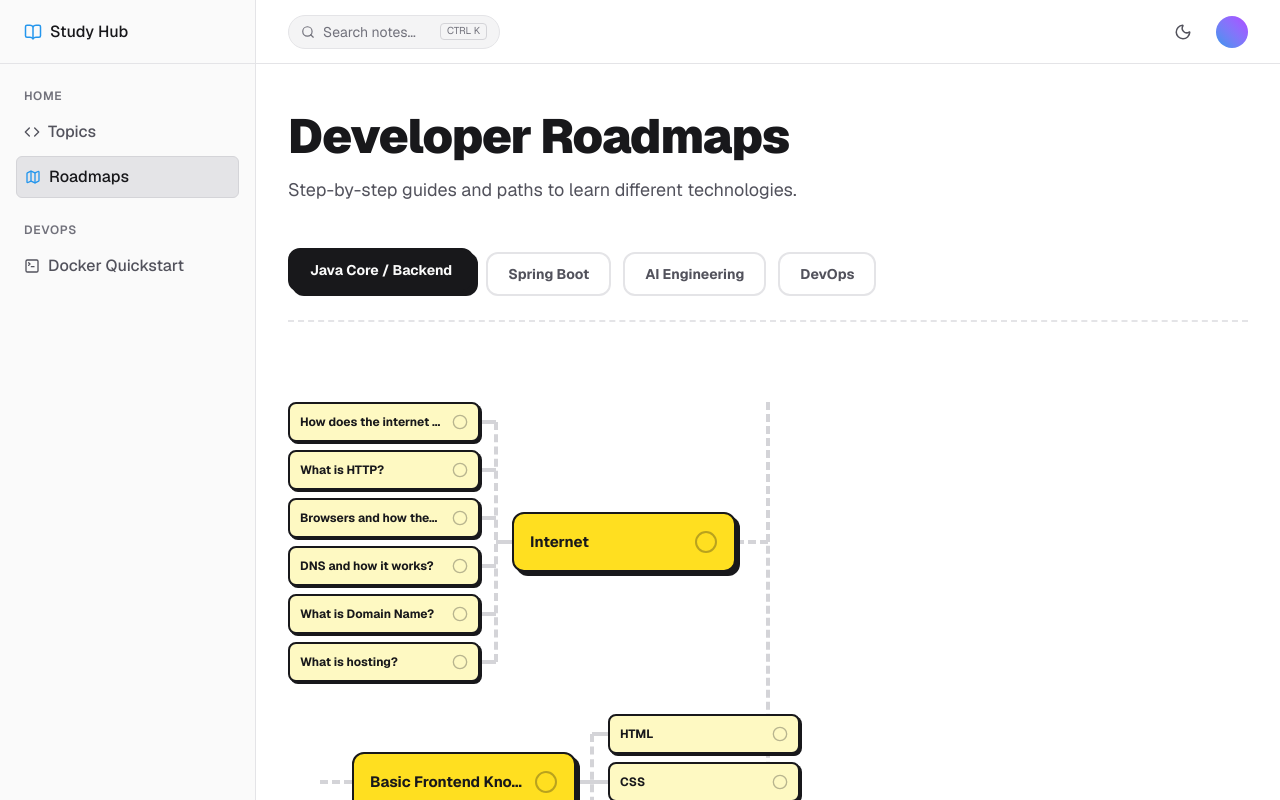
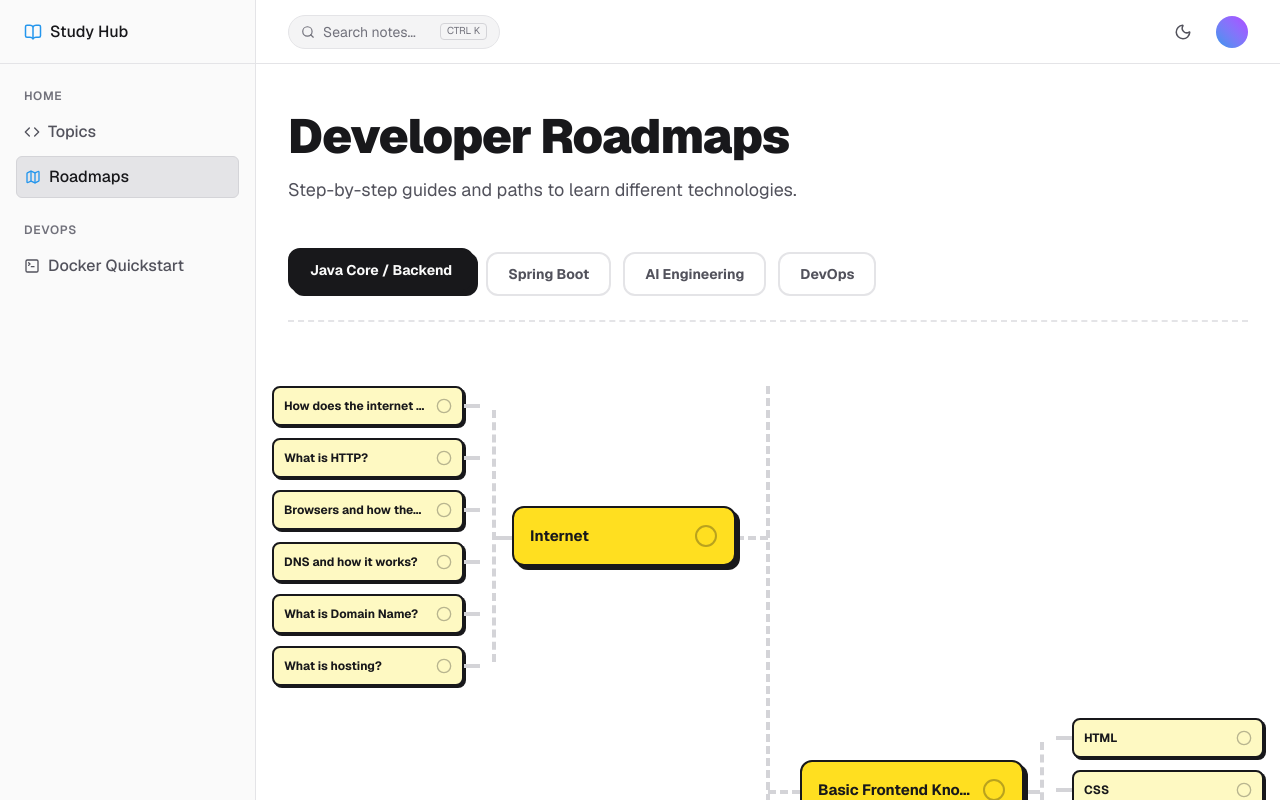
Before and after one commit to VanAnWebdev/knowledge, a Next.js app in the folder docker-study-tab/: page /knowledge/learn in a window 1280 px wide. Shown: the top 800 px of the page. Built offline with nearby package versions, Linux system fonts and the light colour scheme.

Commit message:
fix: perfectly align roadmap branch connectors using robust flexbox math

```diff
--- a/docker-study-tab/app/learn/page.tsx
+++ b/docker-study-tab/app/learn/page.tsx
@@ -36,14 +36,12 @@ export default function LearnPage() {
     }));
   };
 
-  if (!mounted) {
-    return null; // Avoid hydration mismatch
-  }
+  if (!mounted) return null;
 
   const activeTrack = ROADMAPS.find(t => t.id === activeTrackId) || ROADMAPS[0];
 
   return (
-    <div className="max-w-5xl mx-auto py-12 px-4 sm:px-6 lg:px-8 font-sans">
+    <div className="max-w-6xl mx-auto py-12 px-4 sm:px-6 lg:px-8 font-sans">
       <div className="mb-12 text-center md:text-left">
         <h1 className="text-4xl md:text-5xl font-black text-zinc-900 dark:text-zinc-50 tracking-tight">Developer Roadmaps</h1>
         <p className="mt-4 text-lg text-zinc-600 dark:text-zinc-400 max-w-2xl">
@@ -72,37 +70,95 @@ export default function LearnPage() {
       </div>
 
       {/* Flowchart */}
-      <div className="relative w-full max-w-4xl mx-auto">
-        {/* Vertical Center Line */}
-        <div className="absolute left-8 md:left-1/2 top-4 bottom-4 border-l-4 border-dashed border-zinc-300 dark:border-zinc-700 -translate-x-1/2 z-0" />
+      <div className="relative w-full max-w-5xl mx-auto pb-20">
+        {/* Vertical Center Line (Spine) */}
+        <div className="absolute left-4 md:left-1/2 top-0 bottom-0 border-l-4 border-dashed border-zinc-300 dark:border-zinc-700 md:-translate-x-1/2 z-0" />
 
-        <div className="flex flex-col gap-8 w-full py-4 relative z-10">
+        <div className="flex flex-col gap-12 md:gap-8 w-full relative z-10">
           {activeTrack.topics.map((topic, index) => {
             const isLeft = index % 2 === 0;
             const isCompleted = completed[`${activeTrack.id}-${topic.id}`];
             const hasSubTopics = topic.subTopics && topic.subTopics.length > 0;
 
             return (
-              <div key={topic.id} className="relative flex w-full min-h-[64px] mb-8 md:mb-0">
-                {/* Desktop Wrapper: alternate left/right. Mobile: all right. */}
-                <div className={`flex w-full ${isLeft ? 'md:justify-end' : 'md:justify-start'} ml-16 md:ml-0 md:w-1/2 relative`}>
+              <div key={topic.id} className="relative w-full">
 
-                  {/* Node + SubTopics Container */}
-                  <div className={`relative z-10 w-full sm:w-auto flex flex-col md:flex-row md:items-center ${isLeft ? 'md:mr-8 md:flex-row-reverse' : 'md:ml-8'} gap-4 md:gap-0`}>
+                {/* --- DESKTOP LAYOUT --- */}
+                <div className="hidden md:flex w-full">
+                  {isLeft ? (
+                    // LEFT SIDE
+                    <div className="flex w-1/2 pr-8 justify-end items-center">
+
+                      {hasSubTopics && (
+                        <div className="flex flex-col gap-3 relative mr-8">
+                          {/* Vertical line for sub-topics */}
+                          <div className="absolute -right-4 top-[24px] bottom-[24px] border-r-4 border-dashed border-zinc-300 dark:border-zinc-700"></div>
+                          {/* Horizontal line to Main Node */}
+                          <div className="absolute -right-8 top-1/2 w-4 border-t-4 border-dashed border-zinc-300 dark:border-zinc-700"></div>
+
+                          {topic.subTopics!.map(sub => {
+                            const isSubCompleted = completed[`${activeTrack.id}-${sub.id}`];
+                            return (
+                              <div key={sub.id} className="relative flex items-center justify-end">
+                                <button
+                                  onClick={() => toggleTopic(activeTrack.id, sub.id)}
+                                  className={`group w-48 p-2.5 flex items-center justify-between text-left font-bold rounded-lg border-2 transition-all
+                                    hover:-translate-x-0.5 hover:-translate-y-0.5 hover:shadow-[3px_3px_0px_0px_#18181b] dark:hover:shadow-[3px_3px_0px_0px_#f4f4f5]
+                                    active:translate-x-0.5 active:translate-y-0.5 active:shadow-none dark:active:shadow-none
+                                    ${isSubCompleted
+                                      ? 'bg-green-300 border-zinc-900 text-zinc-900 shadow-[2px_2px_0px_0px_#18181b] dark:bg-green-400 dark:border-zinc-100 dark:shadow-[2px_2px_0px_0px_#f4f4f5]'
+                                      : 'bg-yellow-100 border-zinc-900 text-zinc-900 shadow-[2px_2px_0px_0px_#18181b] dark:bg-yellow-200 dark:border-zinc-100 dark:shadow-[2px_2px_0px_0px_#f4f4f5]'
+                                    }
+                                  `}
+                                >
+                                  <span className="truncate pr-2 text-xs leading-tight">{sub.name}</span>
+                                  {isSubCompleted ? (
+                                    <CheckCircle2 className="w-4 h-4 shrink-0 text-zinc-900" />
+                                  ) : (
+                                    <Circle className="w-4 h-4 shrink-0 text-zinc-900/30 group-hover:text-zinc-900/60 transition-colors" />
+                                  )}
+                                </button>
+                                {/* Horizontal line to vertical spine */}
+                                <div className="w-4 border-t-4 border-dashed border-zinc-300 dark:border-zinc-700"></div>
+                              </div>
+                            );
+                          })}
+                        </div>
+                      )}
 
                       {/* Main Node */}
-                    <div className="w-full sm:w-56 shrink-0 relative z-20">
+                      <div className="relative z-10 w-56 shrink-0">
+                        {/* Horizontal line to center spine */}
+                        <div className="absolute -right-8 top-1/2 w-8 border-t-4 border-dashed border-zinc-300 dark:border-zinc-700 -z-10"></div>
 
-                      {/* Spine Connector (Desktop) */}
-                      <div className={`hidden md:block absolute top-1/2 -translate-y-1/2 w-8 border-t-4 border-dashed border-zinc-300 dark:border-zinc-700 -z-10 ${isLeft ? '-right-8' : '-left-8'}`} />
+                        <button
+                          onClick={() => toggleTopic(activeTrack.id, topic.id)}
+                          className={`group w-full p-4 flex items-center justify-between text-left font-bold rounded-xl border-2 transition-all
+                            hover:-translate-x-1 hover:-translate-y-1 hover:shadow-[6px_6px_0px_0px_#18181b] dark:hover:shadow-[6px_6px_0px_0px_#f4f4f5]
+                            active:translate-x-1 active:translate-y-1 active:shadow-none dark:active:shadow-none
+                            ${isCompleted
+                              ? 'bg-green-400 border-zinc-900 text-zinc-900 shadow-[4px_4px_0px_0px_#18181b] dark:bg-green-500 dark:border-zinc-100 dark:shadow-[4px_4px_0px_0px_#f4f4f5]'
+                              : 'bg-yellow-300 border-zinc-900 text-zinc-900 shadow-[4px_4px_0px_0px_#18181b] dark:bg-yellow-400 dark:border-zinc-100 dark:shadow-[4px_4px_0px_0px_#f4f4f5]'
+                            }
+                          `}
+                        >
+                          <span className="truncate pr-3 text-[15px]">{topic.name}</span>
+                          {isCompleted ? (
+                            <CheckCircle2 className="w-6 h-6 shrink-0 text-zinc-900" />
+                          ) : (
+                            <Circle className="w-6 h-6 shrink-0 text-zinc-900/30 group-hover:text-zinc-900/60 transition-colors" />
+                          )}
+                        </button>
+                      </div>
+                    </div>
+                  ) : (
+                    // RIGHT SIDE
+                    <div className="flex w-1/2 pl-8 justify-start items-center ml-auto">
 
-                      {/* Spine Connector (Mobile) */}
-                      <div className="md:hidden absolute top-1/2 -translate-y-1/2 w-8 border-t-4 border-dashed border-zinc-300 dark:border-zinc-700 -z-10 -left-8" />
-
-                      {/* MainNode to VerticalLine (Desktop) */}
-                      {hasSubTopics && (
-                        <div className={`hidden md:block absolute top-1/2 -translate-y-1/2 w-4 border-t-4 border-dashed border-zinc-300 dark:border-zinc-700 -z-10 ${isLeft ? '-left-4' : '-right-4'}`} />
-                      )}
+                      {/* Main Node */}
+                      <div className="relative z-10 w-56 shrink-0">
+                        {/* Horizontal line to center spine */}
+                        <div className="absolute -left-8 top-1/2 w-8 border-t-4 border-dashed border-zinc-300 dark:border-zinc-700 -z-10"></div>
 
                         <button
                           onClick={() => toggleTopic(activeTrack.id, topic.id)}
@@ -124,31 +180,22 @@ export default function LearnPage() {
                         </button>
                       </div>
 
-                    {/* Sub Topics */}
                       {hasSubTopics && (
-                      <div className={`flex flex-col gap-2 w-full sm:w-48 shrink-0 relative z-20 md:mt-0 ml-8 md:ml-0 ${isLeft ? 'md:mr-8' : 'md:ml-8'}`}>
-
-                        {/* Vertical Line for SubTopics (Desktop) */}
-                        {topic.subTopics!.length > 1 && (
-                          <div className={`hidden md:block absolute top-[20px] bottom-[20px] w-0 border-l-4 border-dashed border-zinc-300 dark:border-zinc-700 -z-10 ${isLeft ? 'right-[-18px]' : 'left-[-18px]'}`} />
-                        )}
-
-                        {/* Vertical Line for SubTopics (Mobile) */}
-                        <div className="md:hidden absolute top-[-32px] bottom-[20px] w-0 border-l-4 border-dashed border-zinc-300 dark:border-zinc-700 -z-10 left-[-16px]" />
+                        <div className="flex flex-col gap-3 relative ml-8">
+                          {/* Vertical line for sub-topics */}
+                          <div className="absolute -left-4 top-[24px] bottom-[24px] border-l-4 border-dashed border-zinc-300 dark:border-zinc-700"></div>
+                          {/* Horizontal line to Main Node */}
+                          <div className="absolute -left-8 top-1/2 w-4 border-t-4 border-dashed border-zinc-300 dark:border-zinc-700"></div>
 
                           {topic.subTopics!.map(sub => {
                             const isSubCompleted = completed[`${activeTrack.id}-${sub.id}`];
                             return (
-                            <div key={sub.id} className="relative w-full">
-                              {/* Connection to Vertical Line (Desktop) */}
-                              <div className={`hidden md:block absolute top-1/2 -translate-y-1/2 w-4 border-t-4 border-dashed border-zinc-300 dark:border-zinc-700 -z-10 ${isLeft ? '-right-4' : '-left-4'}`} />
-
-                              {/* Connection to Vertical Line (Mobile) */}
-                              <div className="md:hidden absolute top-1/2 -translate-y-1/2 w-4 border-t-4 border-dashed border-zinc-300 dark:border-zinc-700 -z-10 left-[-16px]" />
-
+                              <div key={sub.id} className="relative flex items-center justify-start">
+                                {/* Horizontal line to vertical spine */}
+                                <div className="w-4 border-t-4 border-dashed border-zinc-300 dark:border-zinc-700"></div>
                                 <button
                                   onClick={() => toggleTopic(activeTrack.id, sub.id)}
-                                className={`group w-full p-2.5 flex items-center justify-between text-left font-bold rounded-lg border-2 transition-all
+                                  className={`group w-48 p-2.5 flex items-center justify-between text-left font-bold rounded-lg border-2 transition-all
                                     hover:-translate-x-0.5 hover:-translate-y-0.5 hover:shadow-[3px_3px_0px_0px_#18181b] dark:hover:shadow-[3px_3px_0px_0px_#f4f4f5]
                                     active:translate-x-0.5 active:translate-y-0.5 active:shadow-none dark:active:shadow-none
                                     ${isSubCompleted
@@ -170,7 +217,68 @@ export default function LearnPage() {
                         </div>
                       )}
                     </div>
+                  )}
                 </div>
+
+                {/* --- MOBILE LAYOUT --- */}
+                <div className="md:hidden flex flex-col w-full pl-12 pr-4 relative">
+
+                  {/* Main Node */}
+                  <div className="relative z-10 w-full max-w-[280px] mb-4">
+                    {/* Horizontal line to center spine (which is at left-4, so gap is 12px) */}
+                    <div className="absolute -left-8 top-1/2 w-8 border-t-4 border-dashed border-zinc-300 dark:border-zinc-700 -z-10"></div>
+
+                    <button
+                      onClick={() => toggleTopic(activeTrack.id, topic.id)}
+                      className={`group w-full p-4 flex items-center justify-between text-left font-bold rounded-xl border-2 transition-all active:translate-x-1 active:translate-y-1 active:shadow-none dark:active:shadow-none ${
+                        isCompleted
+                          ? 'bg-green-400 border-zinc-900 text-zinc-900 shadow-[4px_4px_0px_0px_#18181b] dark:bg-green-500 dark:border-zinc-100 dark:shadow-[4px_4px_0px_0px_#f4f4f5]'
+                          : 'bg-yellow-300 border-zinc-900 text-zinc-900 shadow-[4px_4px_0px_0px_#18181b] dark:bg-yellow-400 dark:border-zinc-100 dark:shadow-[4px_4px_0px_0px_#f4f4f5]'
+                      }`}
+                    >
+                      <span className="truncate pr-3 text-[15px]">{topic.name}</span>
+                      {isCompleted ? (
+                        <CheckCircle2 className="w-6 h-6 shrink-0 text-zinc-900" />
+                      ) : (
+                        <Circle className="w-6 h-6 shrink-0 text-zinc-900/30 transition-colors" />
+                      )}
+                    </button>
+                  </div>
+
+                  {/* Sub Topics */}
+                  {hasSubTopics && (
+                    <div className="flex flex-col gap-3 relative ml-4 mb-4">
+                      {/* Vertical line that goes UP to the main node */}
+                      <div className="absolute -left-4 top-[-36px] bottom-[24px] border-l-4 border-dashed border-zinc-300 dark:border-zinc-700 -z-10"></div>
+
+                      {topic.subTopics!.map(sub => {
+                        const isSubCompleted = completed[`${activeTrack.id}-${sub.id}`];
+                        return (
+                          <div key={sub.id} className="relative flex items-center justify-start max-w-[240px]">
+                            {/* Horizontal line to vertical spine */}
+                            <div className="w-4 border-t-4 border-dashed border-zinc-300 dark:border-zinc-700 -z-10"></div>
+                            <button
+                              onClick={() => toggleTopic(activeTrack.id, sub.id)}
+                              className={`group w-full p-2.5 flex items-center justify-between text-left font-bold rounded-lg border-2 transition-all active:translate-x-0.5 active:translate-y-0.5 active:shadow-none dark:active:shadow-none ${
+                                isSubCompleted
+                                  ? 'bg-green-300 border-zinc-900 text-zinc-900 shadow-[2px_2px_0px_0px_#18181b] dark:bg-green-400 dark:border-zinc-100 dark:shadow-[2px_2px_0px_0px_#f4f4f5]'
+                                  : 'bg-yellow-100 border-zinc-900 text-zinc-900 shadow-[2px_2px_0px_0px_#18181b] dark:bg-yellow-200 dark:border-zinc-100 dark:shadow-[2px_2px_0px_0px_#f4f4f5]'
+                              }`}
+                            >
+                              <span className="truncate pr-2 text-xs leading-tight">{sub.name}</span>
+                              {isSubCompleted ? (
+                                <CheckCircle2 className="w-4 h-4 shrink-0 text-zinc-900" />
+                              ) : (
+                                <Circle className="w-4 h-4 shrink-0 text-zinc-900/30 transition-colors" />
+                              )}
+                            </button>
+                          </div>
+                        );
+                      })}
+                    </div>
+                  )}
+                </div>
+
               </div>
             );
           })}
```
Lines whose indentation alone changed are shown as unchanged.
